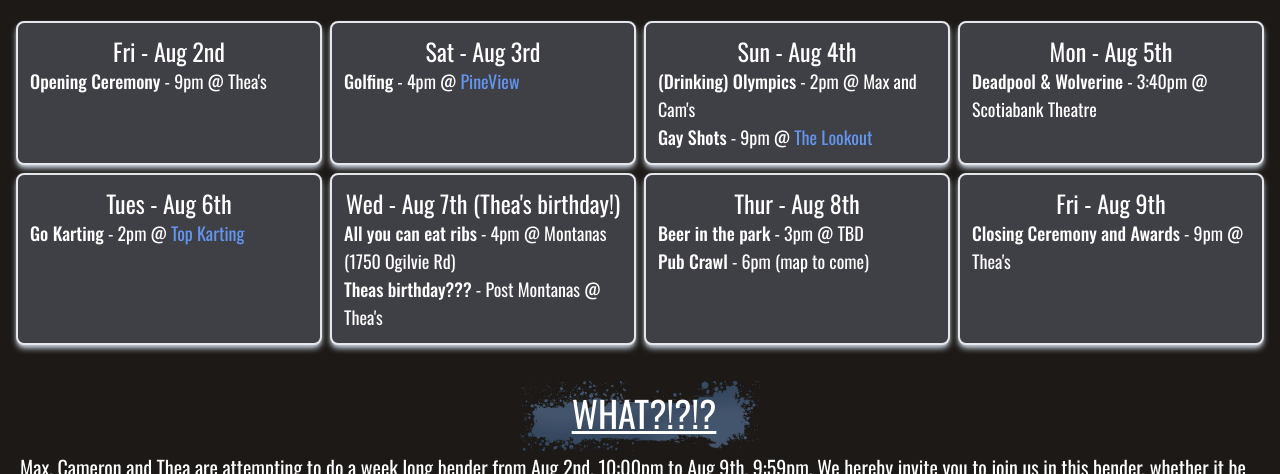
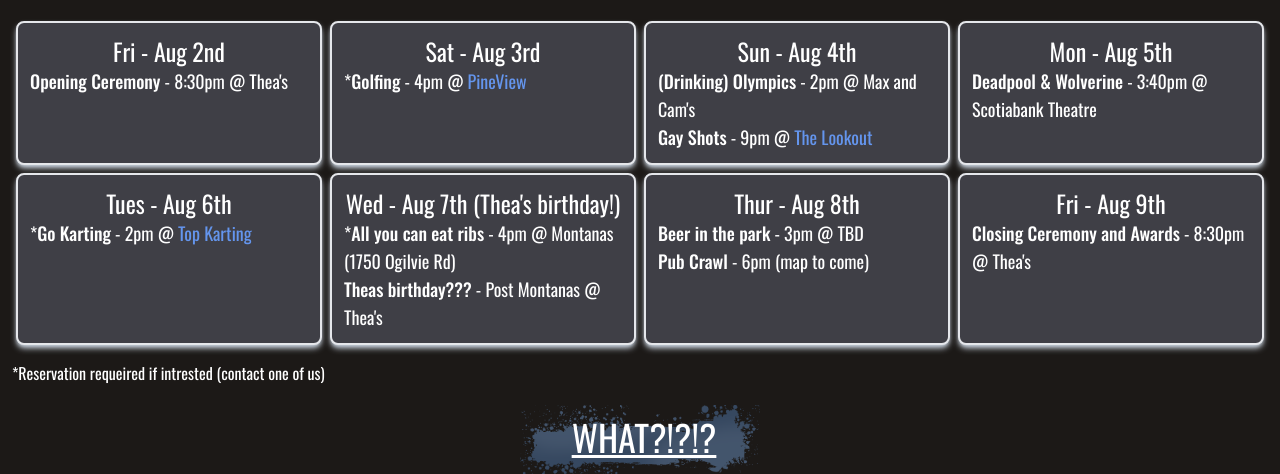
Before and after one commit to akaowen7/week-long-bender, an Astro site: page / in a window 1280 px wide. Shown: the part 323-797 px from the top of the page. Built offline with nearby package versions, Linux system fonts and the light colour scheme; Astro itself is replaced by a stand-in of ours.

Commit message:
changed times

```diff
--- a/src/pages/index.astro
+++ b/src/pages/index.astro
@@ -146,12 +146,12 @@ import Fonts from "../components/Fonts.astro";
     <div class="flex flex-col flex-wrap md:flex-row p-3 calender">
       <div class="shadow-slate-300 shadow-md" id="2">
         <h3>Fri - Aug 2nd</h3>
-        <p><b>Opening Ceremony</b> - 9pm @ Thea's</p>
+        <p><b>Opening Ceremony</b> - 8:30pm @ Thea's</p>
       </div>
       <div class="shadow-slate-300 shadow-md" id="3">
         <h3>Sat - Aug 3rd</h3>
         <p>
-          <b>Golfing</b> - 4pm @ <a href="https://www.pineview.com/en"
+          *<b>Golfing</b> - 4pm @ <a href="https://www.pineview.com/en"
             >PineView</a
           >
         </p>
@@ -176,7 +176,7 @@ import Fonts from "../components/Fonts.astro";
       <div class="shadow-slate-300 shadow-md" id="6">
         <h3>Tues - Aug 6th</h3>
         <p>
-          <b>Go Karting</b> - 2pm @ <a href="https://www.topkarting.com/"
+          *<b>Go Karting</b> - 2pm @ <a href="https://www.topkarting.com/"
             >Top Karting</a
           >
         </p>
@@ -184,7 +184,7 @@ import Fonts from "../components/Fonts.astro";
       <div class="shadow-slate-300 shadow-md" id="7">
         <h3>Wed - Aug 7th (Thea's birthday!)</h3>
         <p>
-          <b>All you can eat ribs</b> - 4pm @ Montanas (1750 Ogilvie Rd)
+          *<b>All you can eat ribs</b> - 4pm @ Montanas (1750 Ogilvie Rd)
         </p>
         <p>
           <b>Theas birthday???</b> - Post Montanas @ Thea's
@@ -201,9 +201,10 @@ import Fonts from "../components/Fonts.astro";
       </div>
       <div class="shadow-slate-300 shadow-md" id="9">
         <h3>Fri - Aug 9th</h3>
-        <p><b>Closing Ceremony and Awards</b> - 9pm @ Thea's</p>
+        <p><b>Closing Ceremony and Awards</b> - 8:30pm @ Thea's</p>
       </div>
     </div>
+    <p class="pl-3">*Reservation requeired if intrested (contact one of us)</p>
 
     <div class="p-5 flex flex-col">
       <div class="paint w-60 mx-auto">
```
